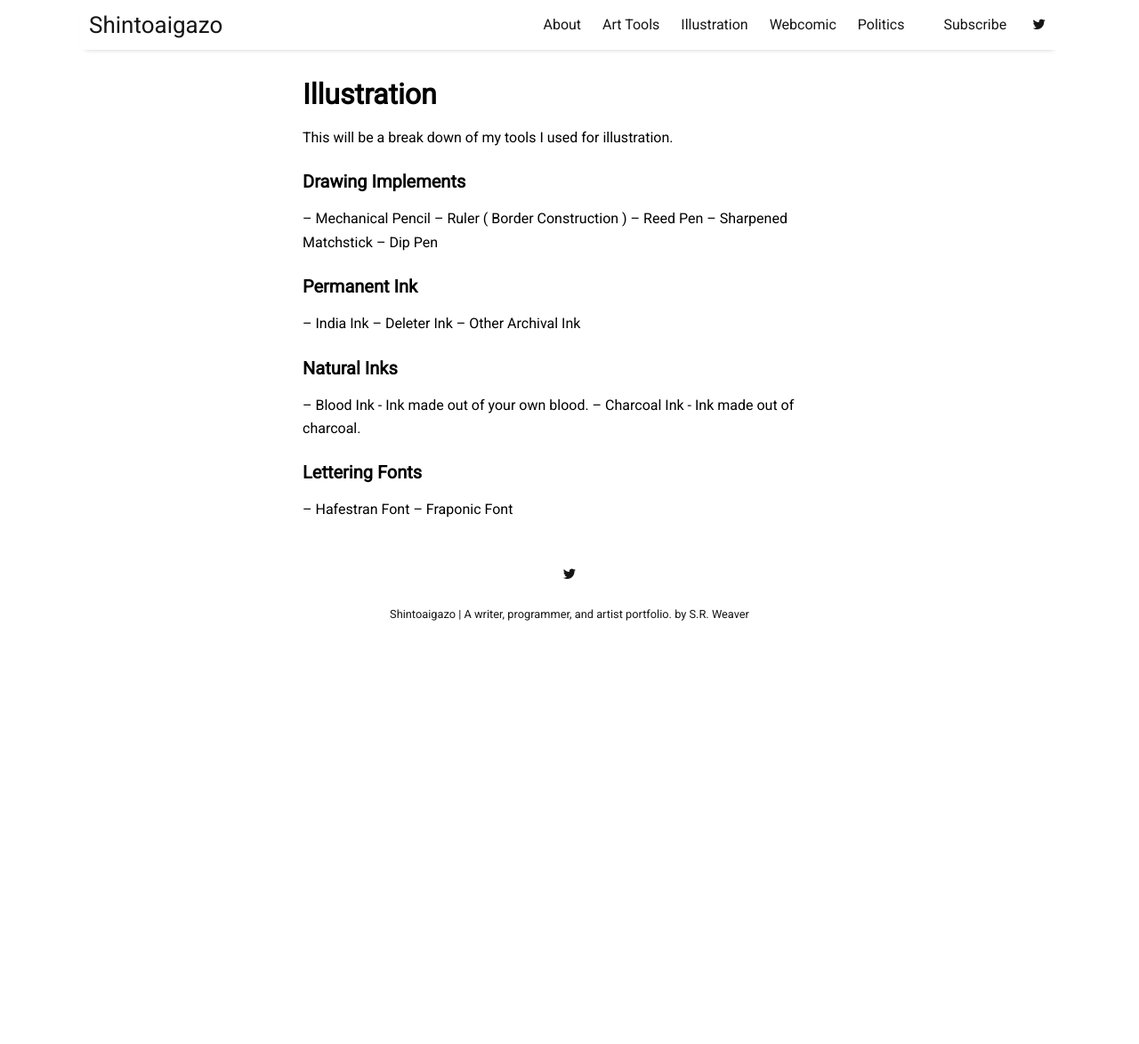
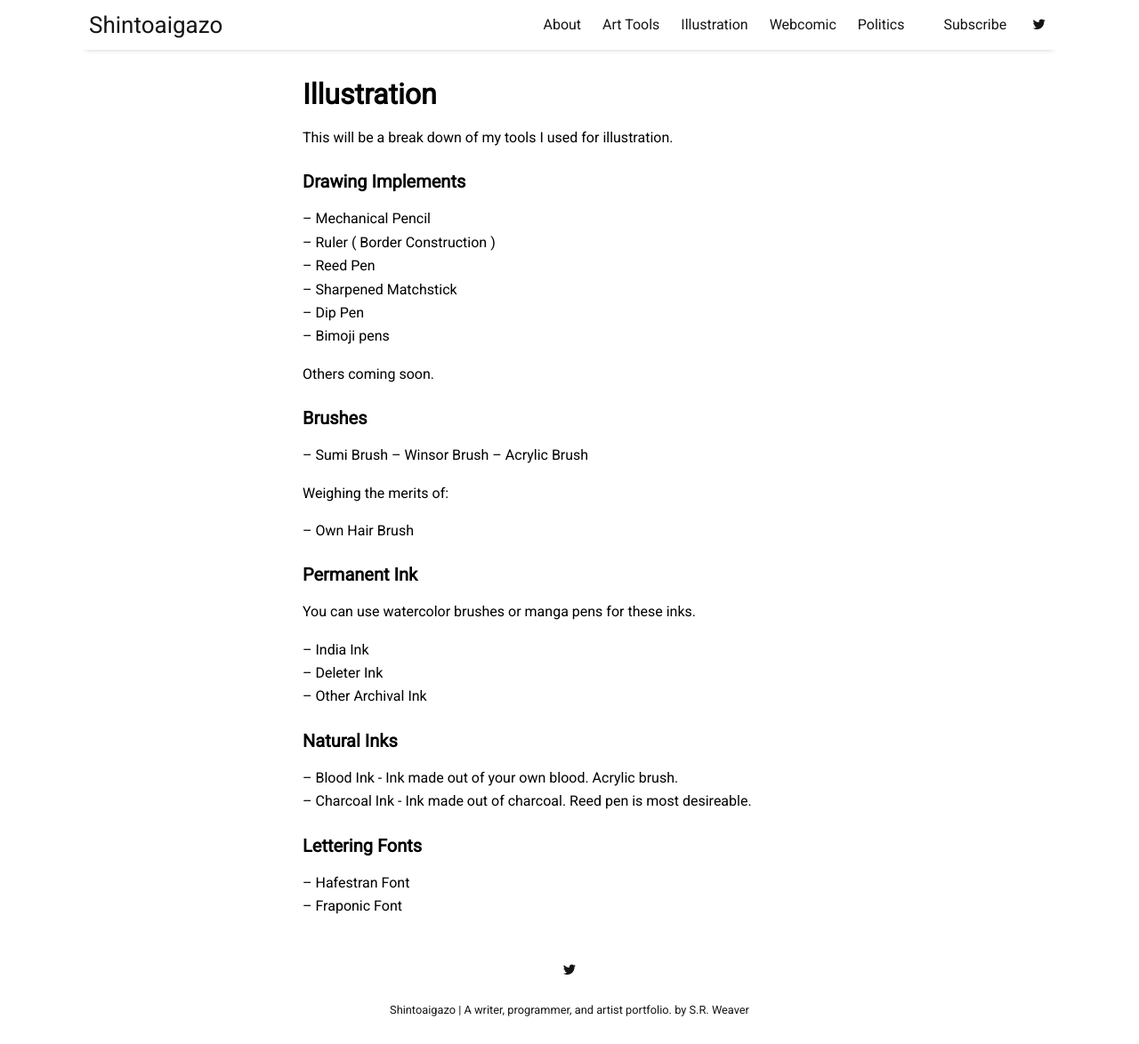
Before and after one commit to LWFlouisa/Portfolio, a Jekyll site: the page built from pages/arttools.md, in a window 1280 px wide and 1174 px high. Shown: the whole window at 89% size. Built offline with Jekyll 4.4.1, drawn with Linux system fonts in a browser that asks for light colours; nearby versions of some CDN libraries.

Commit message:
Update arttools.md

```diff
--- a/pages/arttools.md
+++ b/pages/arttools.md
@@ -6,21 +6,35 @@
 This will be a break down of my tools I used for illustration.
 
 ### Drawing Implements
--- Mechanical Pencil
--- Ruler ( Border Construction )
--- Reed Pen
--- Sharpened Matchstick
--- Dip Pen
+-- Mechanical Pencil<br />
+-- Ruler ( Border Construction )<br />
+-- Reed Pen<br />
+-- Sharpened Matchstick<br />
+-- Dip Pen<br />
+-- Bimoji pens<br />
+
+Others coming soon.
+
+### Brushes
+-- Sumi Brush
+-- Winsor Brush
+-- Acrylic Brush
+
+Weighing the merits of:
+
+-- Own Hair Brush
 
 ### Permanent Ink
--- India Ink
--- Deleter Ink
--- Other Archival Ink
+You can use watercolor brushes or manga pens for these inks.
+
+-- India Ink<br />
+-- Deleter Ink<br />
+-- Other Archival Ink<br />
 
 ### Natural Inks
--- Blood Ink - Ink made out of your own blood.
--- Charcoal Ink - Ink made out of charcoal.
+-- Blood Ink - Ink made out of your own blood. Acrylic brush.<br />
+-- Charcoal Ink - Ink made out of charcoal. Reed pen is most desireable.<br />
 
 ### Lettering Fonts
--- Hafestran Font
--- Fraponic Font
+-- Hafestran Font<br />
+-- Fraponic Font<br />
```
